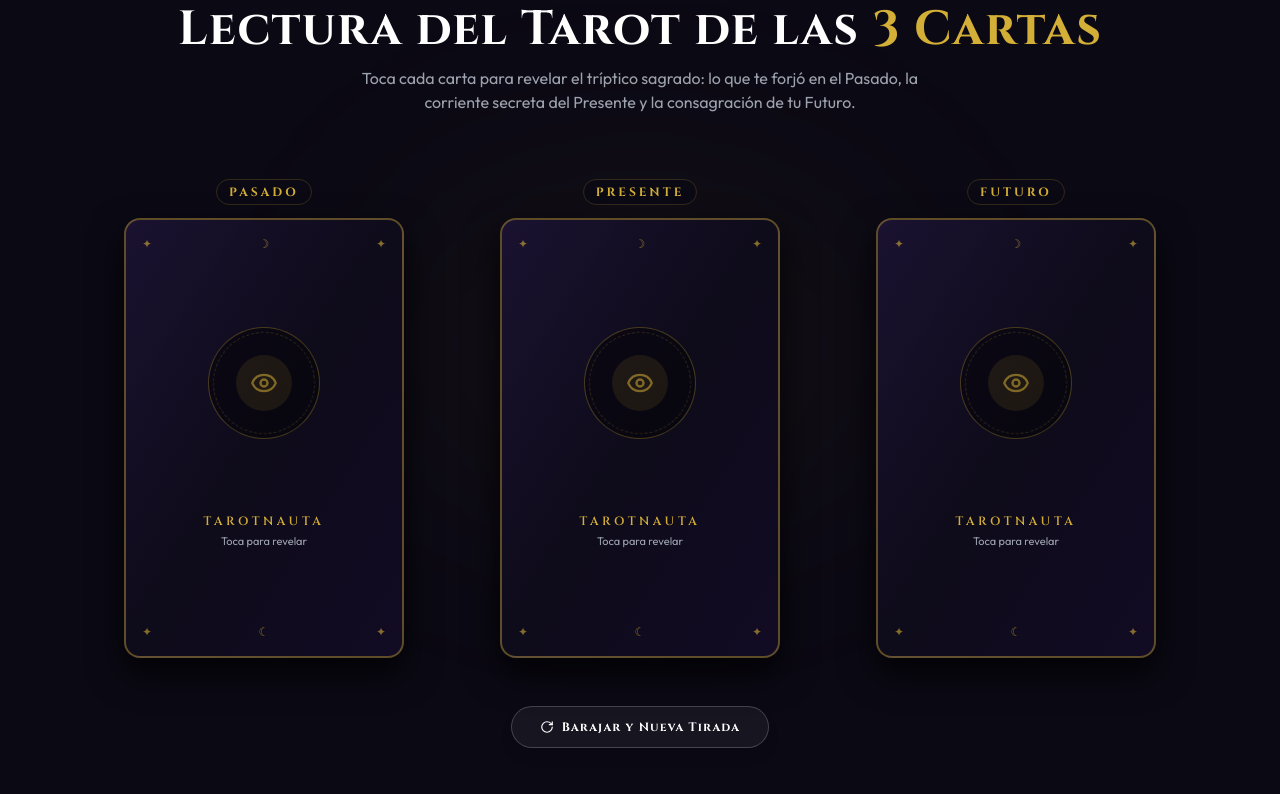
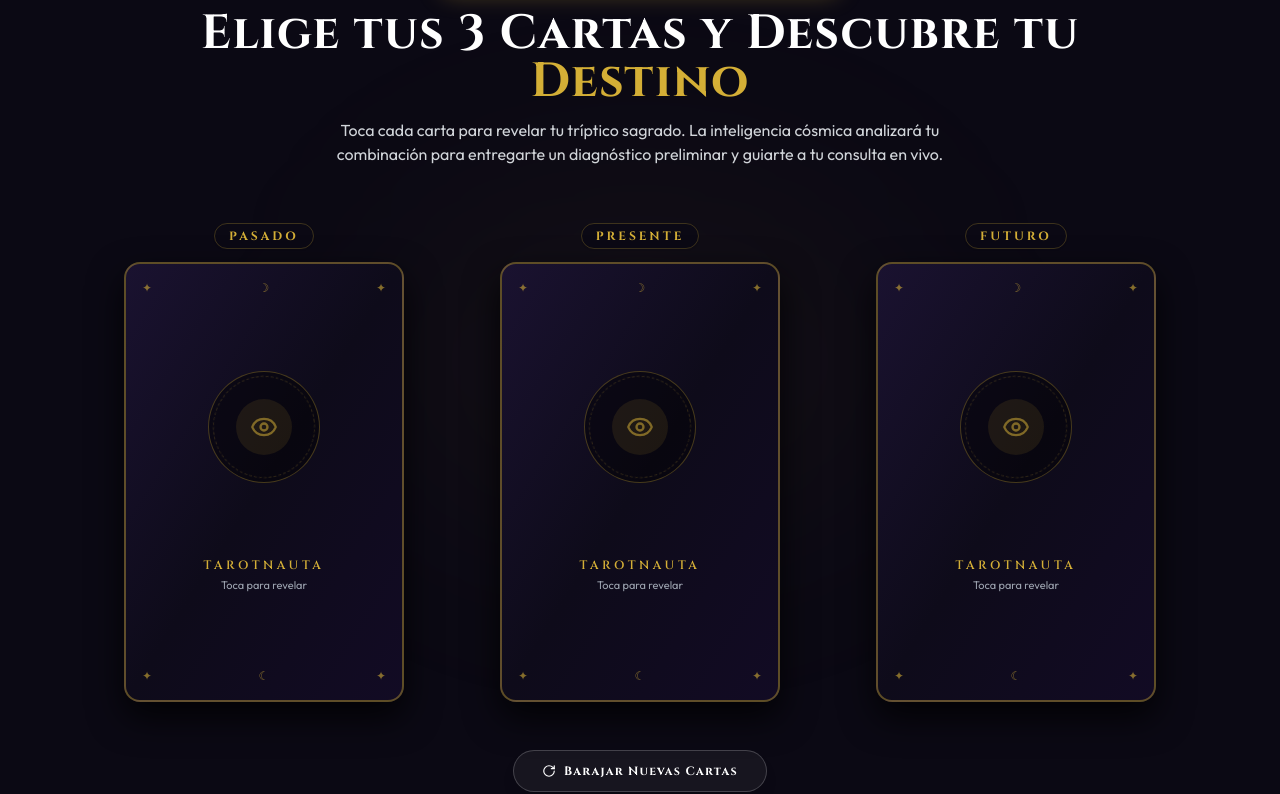
Before and after one commit to DevSuarez05/esoteric-landing, a React (Vite) app: page / in a window 1280 px wide. Shown: the part 2090-2884 px from the top of the page. Built offline with nearby package versions, Linux system fonts and the light colour scheme.

Commit message:
feat: integrar sintesis de IA y gancho de conversion a WhatsApp en tirada de 3 cartas

```diff
--- a/src/components/TarotSection.jsx
+++ b/src/components/TarotSection.jsx
@@ -1,7 +1,25 @@
-import { useState } from 'react';
+import { useState, useRef } from 'react';
 import { motion } from 'framer-motion';
 import confetti from 'canvas-confetti';
-import { Sparkles, RotateCw, Eye, Sun, Moon, Compass, Flame, Award } from 'lucide-react';
+import {
+  Sparkles,
+  RotateCw,
+  Eye,
+  Sun,
+  Moon,
+  Compass,
+  Flame,
+  Award,
+  Heart,
+  Scale,
+  Globe,
+  Bell,
+  MessageCircle,
+  ArrowRight,
+  ShieldCheck,
+  Lock,
+  CheckCircle2,
+} from 'lucide-react';
 
 const DECK = {
   past: [
@@ -25,6 +43,16 @@ const DECK = {
       icon: Compass,
       color: 'from-cyan-400 to-blue-600',
     },
+    {
+      id: 'past-3',
+      name: 'La Rueda de la Fortuna',
+      numeral: 'X',
+      title: 'El Giro del Destino',
+      meaning: 'Atravesaste un giro repentino de circunstancias que cambió tus planes pero te colocó en el sendero correcto.',
+      advice: 'Acepta que el cambio fue una intervención cósmica necesaria para tu evolución.',
+      icon: RotateCw,
+      color: 'from-purple-400 to-amber-500',
+    },
   ],
   present: [
     {
@@ -46,6 +74,16 @@ const DECK = {
       advice: 'El dominio propio es tu mayor magnetismo; mantén tu centro ante la marea.',
       icon: Flame,
       color: 'from-rose-400 to-amber-600',
+    },
+    {
+      id: 'present-3',
+      name: 'Los Enamorados',
+      numeral: 'VI',
+      title: 'La Encrucijada del Alma',
+      meaning: 'Te encuentras frente a una decisión que involucra lealtades afectivas o alineación con tus valores más íntimos.',
+      advice: 'No elijas por miedo a perder; elige por aquello que encienda tu verdad auténtica.',
+      icon: Heart,
+      color: 'from-pink-500 to-rose-400',
     },
   ],
   future: [
@@ -69,6 +107,16 @@ const DECK = {
       icon: Award,
       color: 'from-astral-cyan to-teal-400',
     },
+    {
+      id: 'future-3',
+      name: 'El Mundo',
+      numeral: 'XXI',
+      title: 'La Consagración Total',
+      meaning: 'Cierre triunfal de un ciclo kármico extenso. Se abren puertas en el extranjero, mudanzas o realización plena.',
+      advice: 'Prepárate para recibir el fruto maduro de tus esfuerzos sin mirar atrás.',
+      icon: Globe,
+      color: 'from-emerald-400 to-cyan-500',
+    },
   ],
 };
 
@@ -80,6 +128,8 @@ export default function TarotSection() {
   ]);
 
   const [hasCelebrated, setHasCelebrated] = useState(false);
+  const [isSynthesizing, setIsSynthesizing] = useState(false);
+  const synthesisRef = useRef(null);
 
   const handleCardClick = (index) => {
     if (cards[index].isFlipped) return;
@@ -92,38 +142,26 @@ export default function TarotSection() {
     const allRevealed = nextCards.every((c) => c.isFlipped);
     if (allRevealed && !hasCelebrated) {
       setHasCelebrated(true);
+      setIsSynthesizing(true);
 
-      // Mystic firework & star confetti effect
+      // Mystic confetti celebration
       confetti({
-        particleCount: 140,
-        spread: 90,
+        particleCount: 120,
+        spread: 85,
         origin: { y: 0.6 },
         colors: ['#D4AF37', '#00E5FF', '#9D4EDD', '#FFF5B8', '#FFFFFF'],
-        ticks: 250,
+        ticks: 240,
       });
 
-      // Second celebratory wave
+      // Synthesis delay for AI effect
       setTimeout(() => {
-        confetti({
-          particleCount: 80,
-          angle: 60,
-          spread: 60,
-          origin: { x: 0.1, y: 0.65 },
-          colors: ['#D4AF37', '#00E5FF'],
-        });
-        confetti({
-          particleCount: 80,
-          angle: 120,
-          spread: 60,
-          origin: { x: 0.9, y: 0.65 },
-          colors: ['#9D4EDD', '#D4AF37'],
-        });
-      }, 350);
+        setIsSynthesizing(false);
+        synthesisRef.current?.scrollIntoView({ behavior: 'smooth', block: 'nearest' });
+      }, 900);
     }
   };
 
   const handleReset = () => {
-    // Pick random cards for fresh reading
     const randomPast = DECK.past[Math.floor(Math.random() * DECK.past.length)];
     const randomPresent = DECK.present[Math.floor(Math.random() * DECK.present.length)];
     const randomFuture = DECK.future[Math.floor(Math.random() * DECK.future.length)];
@@ -134,26 +172,35 @@ export default function TarotSection() {
       { position: 'Futuro', card: randomFuture, isFlipped: false },
     ]);
     setHasCelebrated(false);
+    setIsSynthesizing(false);
   };
 
+  const pastCard = cards[0].card;
+  const presentCard = cards[1].card;
+  const futureCard = cards[2].card;
+  const allCardsFlipped = cards.every((c) => c.isFlipped);
+
+  // WhatsApp prefilled message containing the 3 drawn cards
+  const whatsappTarotUrl = `https://wa.me/573218352518?text=${encodeURIComponent(
+    `Hola TarotNauta 🔮, en la web realicé mi tirada de 3 cartas y obtuve:\n• Pasado: ${pastCard.name}\n• Presente: ${presentCard.name}\n• Futuro: ${futureCard.name}\n\nDeseo agendar mi Consulta Personalizada en vivo con un Maestro Tarotista para profundizar en el desenlace, fechas y nombres involucrados.`
+  )}`;
+
   return (
-    <section id="tarot" className="relative py-24 px-4 sm:px-6 lg:px-8 max-w-6xl mx-auto">
+    <section id="tarot" className="relative py-24 px-4 sm:px-6 lg:px-8 max-w-6xl mx-auto scroll-mt-20">
       {/* Mystic Aura Lights */}
       <div className="absolute top-1/3 left-1/2 -translate-x-1/2 w-[500px] h-[300px] bg-gold-accent/5 rounded-full blur-[120px] pointer-events-none" />
 
       {/* Header */}
-      <div className="text-center mb-16">
-        <div className="inline-flex items-center gap-2 px-3 py-1 rounded-full border border-gold-accent/30 bg-gold-accent/5 text-gold-accent text-xs font-cinzel tracking-widest uppercase mb-3">
+      <div className="text-center mb-14">
+        <div className="inline-flex items-center gap-2 px-4 py-1.5 rounded-full border border-gold-accent/30 bg-gold-accent/5 text-gold-accent text-xs font-cinzel tracking-widest uppercase mb-3 shadow-gold-glow">
           <Eye className="w-3.5 h-3.5" />
-          Arcanos Mayores del Destino
+          Tirada Oracular Interactiva • 100% Gratuita
         </div>
         <h2 className="font-cinzel text-3xl sm:text-4xl md:text-5xl font-bold text-white tracking-wide">
-          Lectura del Tarot de las{' '}
-          <span className="text-gold-accent drop-shadow-gold-glow">3 Cartas</span>
+          Elige tus 3 Cartas y Descubre tu <span className="text-gold-accent drop-shadow-gold-glow">Destino</span>
         </h2>
-        <p className="mt-3 text-gray-400 max-w-xl mx-auto text-sm sm:text-base">
-          Toca cada carta para revelar el tríptico sagrado: lo que te forjó en el
-          Pasado, la corriente secreta del Presente y la consagración de tu Futuro.
+        <p className="mt-3 text-gray-300 max-w-2xl mx-auto text-sm sm:text-base leading-relaxed">
+          Toca cada carta para revelar tu tríptico sagrado. La inteligencia cósmica analizará tu combinación para entregarte un diagnóstico preliminar y guiarte a tu consulta en vivo.
         </p>
       </div>
 
@@ -166,7 +213,7 @@ export default function TarotSection() {
             <div key={item.position} className="flex flex-col items-center">
               {/* Position Tag */}
               <div className="mb-4 text-center">
-                <span className="font-cinzel text-xs uppercase tracking-[0.25em] font-bold text-gold-accent px-3 py-1 rounded-full border border-gold-accent/20 bg-[#0B0914]">
+                <span className="font-cinzel text-xs uppercase tracking-[0.25em] font-bold text-gold-accent px-3.5 py-1 rounded-full border border-gold-accent/25 bg-[#0B0914] shadow-sm">
                   {item.position}
                 </span>
               </div>
@@ -181,16 +228,14 @@ export default function TarotSection() {
                   animate={{ rotateY: item.isFlipped ? 180 : 0 }}
                   transition={{ duration: 0.7, ease: [0.23, 1, 0.32, 1] }}
                 >
-                  {/* CARD BACK (Mystic Sacred Geometry) */}
+                  {/* CARD BACK */}
                   <div className="absolute inset-0 w-full h-full backface-hidden rounded-2xl bg-gradient-to-br from-[#1A1230] via-[#0E0B1A] to-[#120B24] border-2 border-gold-accent/40 shadow-[0_15px_35px_rgba(0,0,0,0.8)] p-4 flex flex-col justify-between items-center group-hover:border-gold-accent group-hover:shadow-gold-glow transition-all duration-300">
-                    {/* Ornate corner glyphs */}
                     <div className="w-full flex justify-between text-gold-accent/60 text-xs font-cinzel">
                       <span>✦</span>
                       <span>☽</span>
                       <span>✦</span>
                     </div>
 
-                    {/* Central Mystic Eye & Sigil */}
                     <div className="relative w-28 h-28 rounded-full border border-gold-accent/30 flex items-center justify-center bg-black/40 group-hover:scale-105 transition-transform duration-500">
                       <div className="absolute inset-1 rounded-full border border-dashed border-gold-accent/20 animate-spin" style={{ animationDuration: '30s' }} />
                       <div className="w-14 h-14 rounded-full bg-gold-accent/10 flex items-center justify-center">
@@ -214,12 +259,11 @@ export default function TarotSection() {
                     </div>
                   </div>
 
-                  {/* CARD FRONT (Revealed Arcanum) */}
+                  {/* CARD FRONT */}
                   <div
                     className="absolute inset-0 w-full h-full backface-hidden rounded-2xl bg-gradient-to-b from-[#151026] to-[#0A0714] border-2 border-gold-accent shadow-gold-glow p-5 flex flex-col justify-between text-left"
                     style={{ transform: 'rotateY(180deg)' }}
                   >
-                    {/* Top numeral & title */}
                     <div className="border-b border-gold-accent/30 pb-2 flex items-center justify-between">
                       <span className="font-cinzel text-xs tracking-widest text-gold-accent font-bold">
                         ARCANO {item.card.numeral}
@@ -229,7 +273,6 @@ export default function TarotSection() {
                       </span>
                     </div>
 
-                    {/* Card Hero Illustration Icon */}
                     <div className="my-2 flex flex-col items-center justify-center py-4 rounded-xl bg-gradient-to-b from-white/5 to-transparent border border-white/5 relative overflow-hidden">
                       <div className={`p-4 rounded-full bg-gradient-to-br ${item.card.color} text-black shadow-lg mb-2`}>
                         <CardIcon className="w-8 h-8" />
@@ -242,7 +285,6 @@ export default function TarotSection() {
                       </p>
                     </div>
 
-                    {/* Card Meaning */}
                     <div className="space-y-2 flex-grow flex flex-col justify-end text-xs leading-relaxed text-gray-300">
                       <p className="text-gray-200">
                         {item.card.meaning}
@@ -264,24 +306,118 @@ export default function TarotSection() {
         })}
       </div>
 
-      {/* Reset reading / shuffle action */}
-      <div className="mt-12 text-center flex flex-col sm:flex-row items-center justify-center gap-4">
+      {/* SYNTHESIS & CONVERSION BLOCK UPON COMPLETING THE 3 CARDS */}
+      {isSynthesizing && (
+        <div className="mt-12 text-center py-8">
+          <div className="inline-flex items-center gap-3 px-5 py-2 rounded-full bg-[#120B24] border border-gold-accent/40 text-gold-accent font-cinzel text-sm animate-pulse">
+            <Sparkles className="w-4 h-4 text-astral-cyan animate-spin" />
+            <span>La Inteligencia Cósmica está decodificando tu combinación...</span>
+          </div>
+        </div>
+      )}
+
+      {allCardsFlipped && !isSynthesizing && (
+        <div
+          ref={synthesisRef}
+          className="mt-14 max-w-3xl mx-auto rounded-3xl p-6 sm:p-9 bg-gradient-to-b from-[#1C133B] via-[#120A24] to-[#0A0614] border-2 border-gold-accent shadow-[0_0_50px_rgba(212,175,55,0.4)] relative overflow-hidden animate-in fade-in duration-500"
+        >
+          {/* Ambient Glow */}
+          <div className="absolute top-0 right-0 w-44 h-44 bg-gold-accent/15 rounded-full blur-3xl pointer-events-none" />
+          <div className="absolute bottom-0 left-0 w-44 h-44 bg-astral-cyan/15 rounded-full blur-3xl pointer-events-none" />
+
+          {/* Top Badge */}
+          <div className="flex flex-wrap items-center justify-between gap-2 mb-4 pb-4 border-b border-white/10">
+            <span className="px-3.5 py-1 rounded-full bg-gold-accent text-black font-cinzel text-[11px] font-black tracking-widest uppercase flex items-center gap-1.5 shadow-md">
+              <Sparkles className="w-3.5 h-3.5" />
+              Lectura Preliminar de IA
+            </span>
+            <span className="text-xs text-astral-cyan font-mono">
+              Tríptico: {pastCard.name} → {presentCard.name} → {futureCard.name}
+            </span>
+          </div>
+
+          <h3 className="font-cinzel text-xl sm:text-2xl font-bold text-white mb-3 leading-snug">
+            Diagnóstico de tu Tirada: Tu Transformación Astral
+          </h3>
+
+          <p className="text-sm sm:text-base text-gray-200 leading-relaxed font-light mb-4">
+            Tu camino se abrió con la fuerza de <strong className="text-gold-accent font-medium">{pastCard.name}</strong>, atraviesa en este momento la prueba de <strong className="text-gold-accent font-medium">{presentCard.name}</strong> y se proyecta hacia la energía definitoria de <strong className="text-gold-accent font-medium">{futureCard.name}</strong>.
+          </p>
+
+          {/* Cliffhanger / Hook */}
+          <div className="p-4 sm:p-5 rounded-2xl bg-black/40 border border-gold-accent/30 mb-6">
+            <div className="flex items-start gap-3">
+              <Lock className="w-5 h-5 text-gold-accent shrink-0 mt-0.5" />
+              <div>
+                <span className="text-xs uppercase tracking-wider font-cinzel font-bold text-gold-accent block mb-1">
+                  ⚠️ Revelación Inconclusa del Arcano Futuro
+                </span>
+                <p className="text-xs sm:text-sm text-gray-300 leading-relaxed">
+                  Las cartas señalan que la bendición de <strong>{futureCard.name}</strong> está condicionada por un bloqueo kármico o persona cercana que no estás considerando. La lectura automática de la web no puede ver los detalles íntimos: <span className="text-white font-medium">para revelar nombres concretos, fechas clave de este mes y recibir tu tirada de 78 cartas en vivo</span>, tu Maestro Tarotista te espera.
+                </p>
+              </div>
+            </div>
+          </div>
+
+          {/* Consultation Guarantees */}
+          <div className="grid grid-cols-1 sm:grid-cols-3 gap-3 mb-6 text-xs text-gray-300">
+            <div className="flex items-center gap-2">
+              <CheckCircle2 className="w-4 h-4 text-gold-accent shrink-0" />
+              <span>Sesión privada 1 a 1 en vivo</span>
+            </div>
+            <div className="flex items-center gap-2">
+              <CheckCircle2 className="w-4 h-4 text-gold-accent shrink-0" />
+              <span>Preguntas ilimitadas sobre tu caso</span>
+            </div>
+            <div className="flex items-center gap-2">
+              <CheckCircle2 className="w-4 h-4 text-gold-accent shrink-0" />
+              <span>Tus 3 cartas ya están registradas</span>
+            </div>
+          </div>
+
+          {/* Dominant Primary WhatsApp CTA */}
+          <div className="flex flex-col sm:flex-row items-center gap-4">
+            <a
+              href={whatsappTarotUrl}
+              target="_blank"
+              rel="noopener noreferrer"
+              className="w-full flex-1 py-4 px-6 rounded-full font-cinzel font-bold text-sm sm:text-base tracking-wider uppercase text-black bg-gradient-to-r from-gold-accent via-[#FFE28A] to-[#25D366] hover:brightness-110 shadow-gold-glow hover:shadow-[0_0_35px_rgba(37,211,102,0.6)] active:scale-98 transition-all duration-300 flex items-center justify-center gap-2.5 cursor-pointer"
+            >
+              <MessageCircle className="w-5 h-5 text-black fill-black" />
+              <span>Profundizar esta Tirada por WhatsApp</span>
+              <ArrowRight className="w-4 h-4 text-black ml-1" />
+            </a>
+
             <button
               type="button"
               onClick={handleReset}
-          className="px-7 py-3 rounded-full text-xs font-cinzel font-bold tracking-widest text-white border border-white/20 hover:border-gold-accent hover:text-gold-accent bg-white/5 hover:bg-white/10 transition-all duration-300 flex items-center gap-2 cursor-pointer active:scale-95 shadow-lg"
+              className="w-full sm:w-auto py-3.5 px-6 rounded-full text-xs font-cinzel font-semibold tracking-wider text-gray-300 hover:text-white border border-white/20 hover:border-gold-accent/40 bg-white/5 transition-all flex items-center justify-center gap-2 cursor-pointer"
             >
               <RotateCw className="w-3.5 h-3.5" />
-          Barajar y Nueva Tirada
+              Barajar Otra Vez
             </button>
+          </div>
 
-        {hasCelebrated && (
-          <div className="inline-flex items-center gap-2 text-xs text-gold-accent font-cinzel tracking-wider animate-in fade-in duration-300">
-            <Sparkles className="w-4 h-4 text-gold-accent animate-spin" />
-            <span>¡Tríptico Astral Completo! Las estrellas bendicen tu camino.</span>
+          <div className="mt-4 flex items-center justify-center gap-2 text-[11px] text-gray-400">
+            <ShieldCheck className="w-4 h-4 text-gold-accent" />
+            <span>El mensaje de WhatsApp enviará automáticamente tus 3 cartas para que el maestro continúe tu lectura sin esperas.</span>
+          </div>
         </div>
       )}
+
+      {/* Default barajar button when not all flipped yet */}
+      {!allCardsFlipped && (
+        <div className="mt-12 text-center">
+          <button
+            type="button"
+            onClick={handleReset}
+            className="px-7 py-3 rounded-full text-xs font-cinzel font-bold tracking-widest text-white border border-white/20 hover:border-gold-accent hover:text-gold-accent bg-white/5 hover:bg-white/10 transition-all duration-300 inline-flex items-center gap-2 cursor-pointer active:scale-95 shadow-lg"
+          >
+            <RotateCw className="w-3.5 h-3.5" />
+            Barajar Nuevas Cartas
+          </button>
         </div>
+      )}
     </section>
   );
 }
```
Lines whose indentation alone changed are shown as unchanged.
